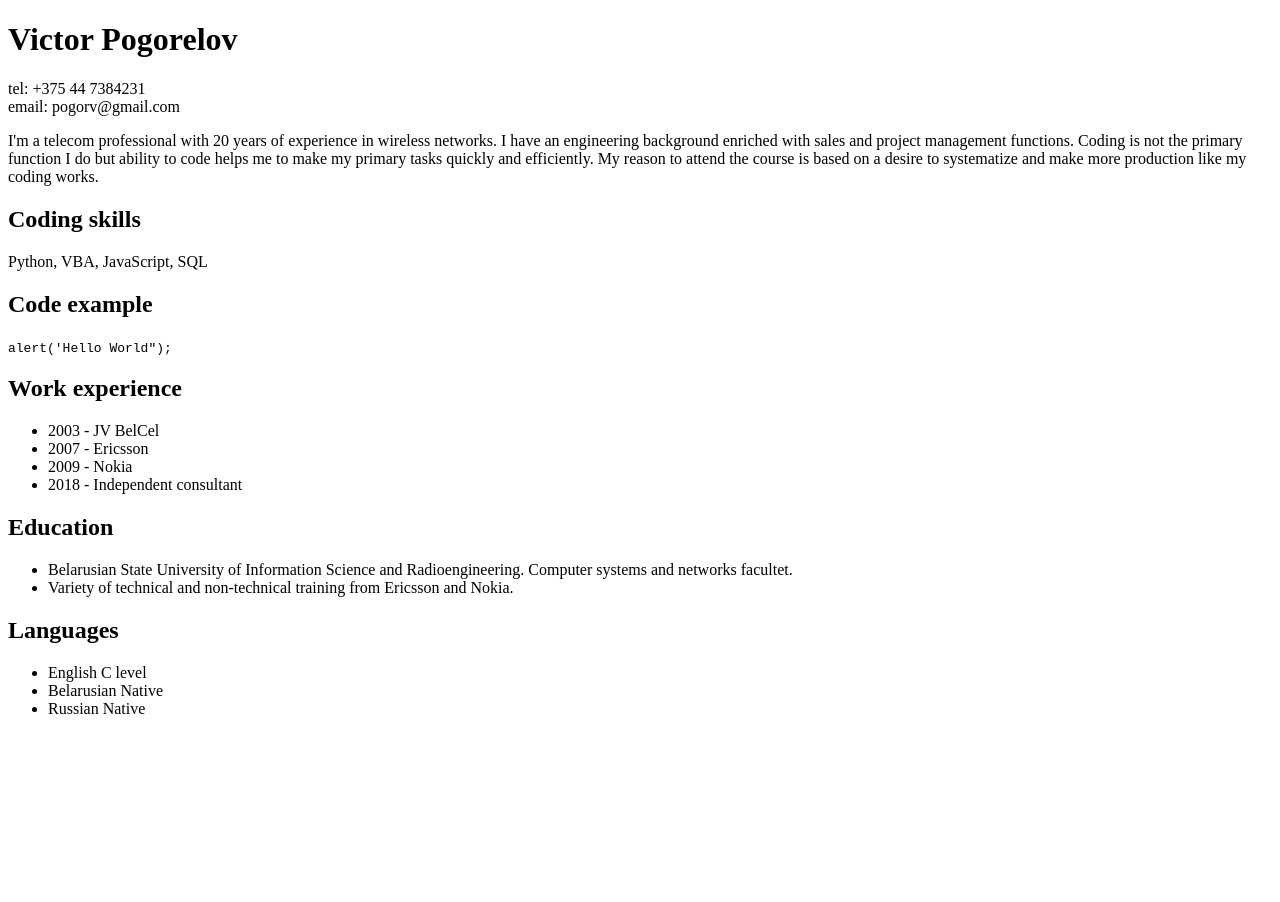
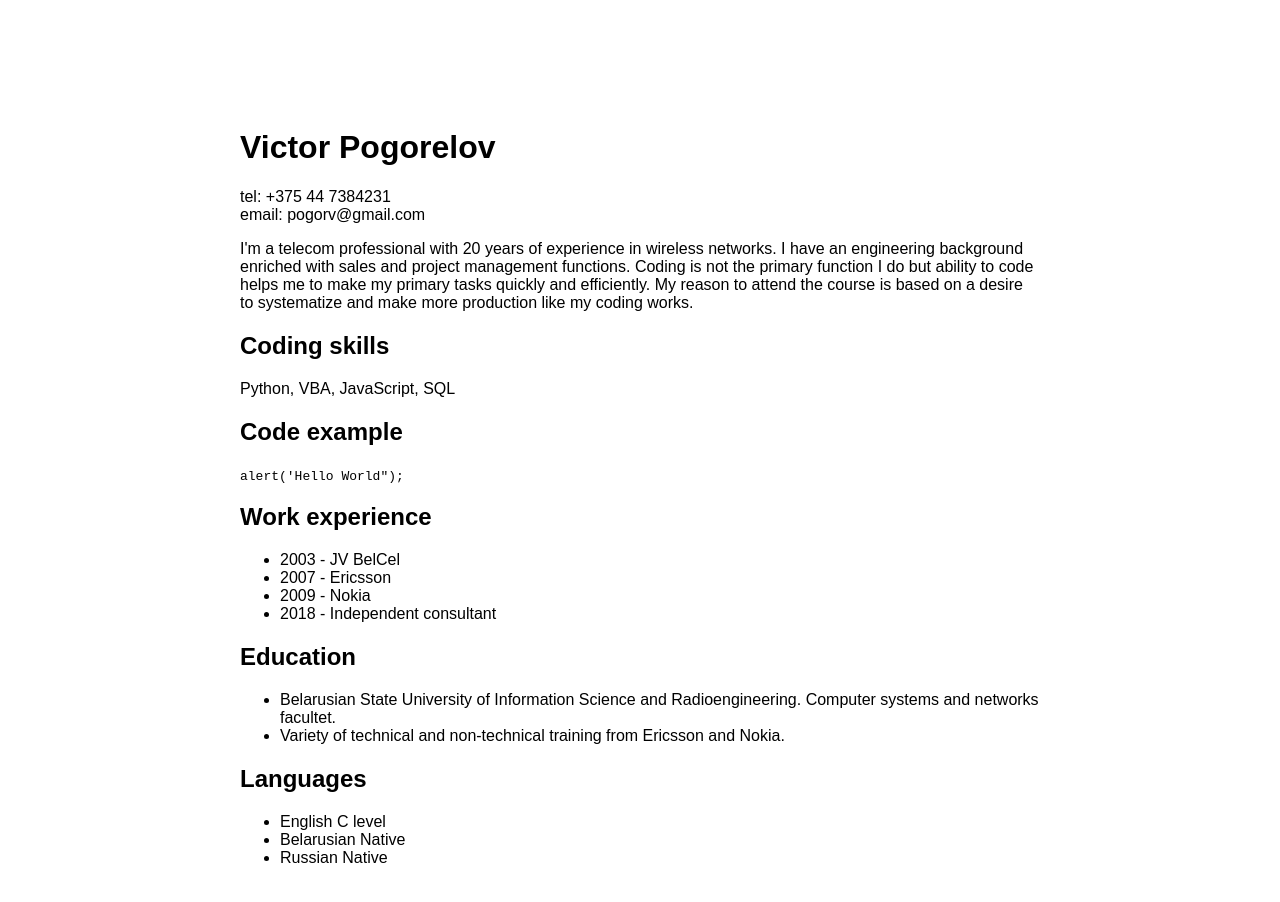
Before and after one commit to pogorv12/cv, a plain HTML site: page cv.html in a window 1280 px wide. Before the commit the page ends 800 px from the top, so only its background shows below. Drawn offline with Linux system fonts and the light colour scheme.

Commit message:
fix: CV styles fix

```diff
--- a/cv.html
+++ b/cv.html
@@ -4,22 +4,25 @@
       <meta charset="UTF-8">
       <title>Victor Pogorelov - Super Hero - CV</title>
       <style>
-        body {
-          font: sans-serif;
+        .doc-area-wrap{
+          width: 100%;
+          font-family: sans-serif;
+          padding: 100px 0px 100px 0px;
         }
-        .div-doc-area{
-          text-allign: center;
+        .doc-area{
+          width: 800px;
+          margin: auto;
         }
       </style>
   </head>
   <body itemscope itemtype="https://schema.org/Person">
-    <div class="div-doc-area">
-      <header>
+    <div class="doc-area-wrap">
+      <header class="doc-area">
         <h1 itemprop="name">Victor Pogorelov</h1>
         <div itemprop="telephone">tel: +375 44 7384231</div>
         <div itemprop="email">email: pogorv@gmail.com</div>
       </header>
-      <main>
+      <main class="doc-area">
         <p>
           I'm a telecom professional with 20 years of experience in wireless networks.
           I have an engineering background enriched with sales and project management functions.
```
